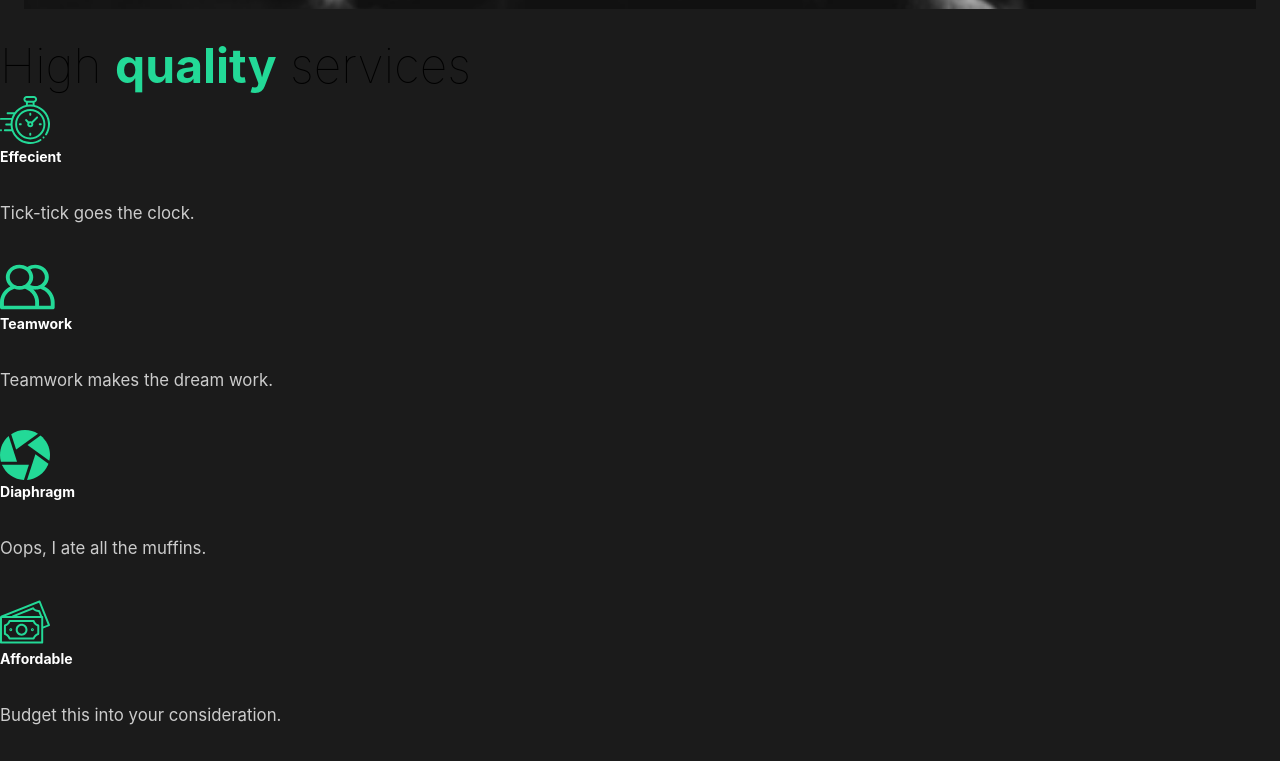
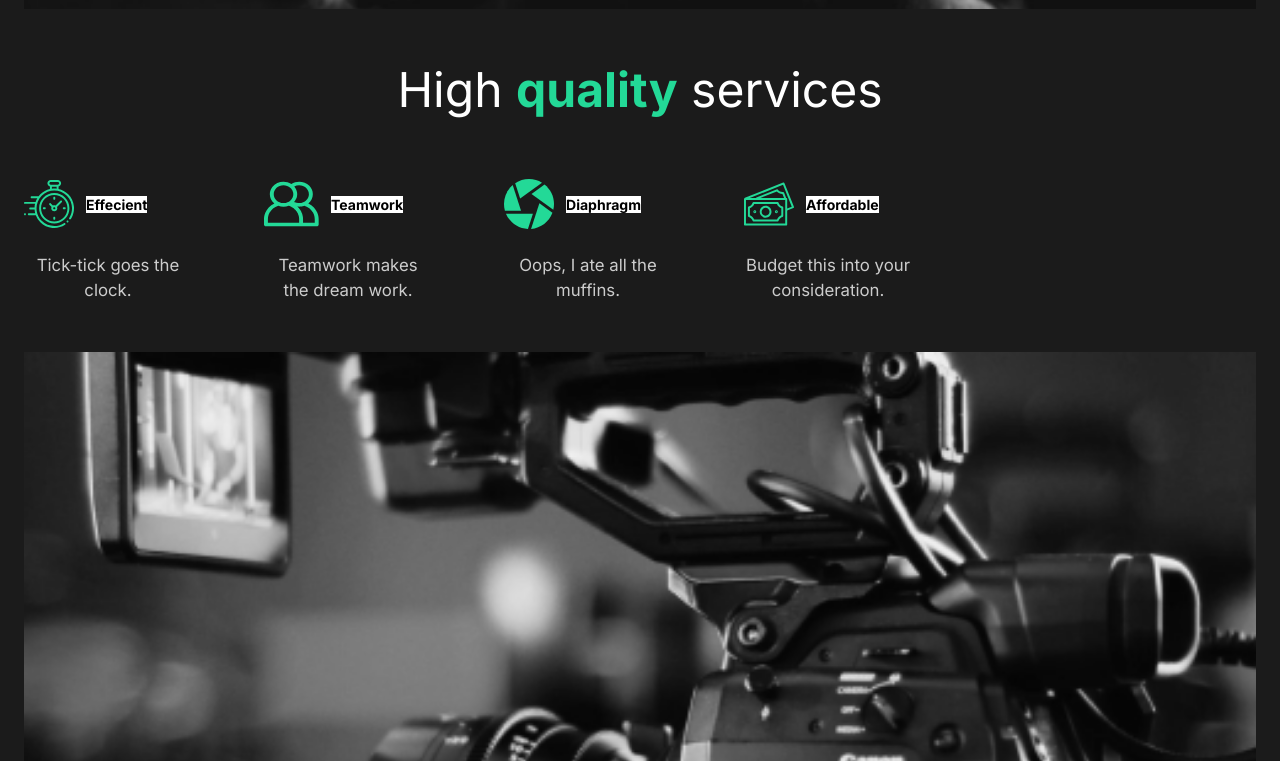
Before and after one commit to Alex-Lee-Myers/creator-portfolio, a React (Create React App) app: page / in a window 1280 px wide. Shown: the part 1059-1820 px from the top of the page. Built offline with nearby package versions, Linux system fonts and the light colour scheme.

Commit message:
created layout styling folder within styles.ts for general layouts of sections. GlobalStyle updated with fonts and small spacing updates.

```diff
--- a/public/index.html
+++ b/public/index.html
@@ -1,43 +1,28 @@
 <!DOCTYPE html>
 <html lang="en">
+
 <head>
   <meta charset="utf-8" />
   <link rel="icon" href="%PUBLIC_URL%/favicon.ico" />
+  <link rel="preconnect" href="https://fonts.googleapis.com">
+  <link rel="preconnect" href="https://fonts.gstatic.com" crossorigin>
+  <link
+    href="https://fonts.googleapis.com/css2?family=Inter:wght@400;700&family=Lato:wght@400;700&family=Lobster&display=swap"
+    rel="stylesheet">
   <meta name="viewport" content="width=device-width, initial-scale=1" />
   <meta name="theme-color" content="#000000" />
-    <meta
-      name="description"
-      content="Web site created using create-react-app"
-    />
+  <meta name="Capture Portfolio"
+    content="A simple, minimalistic, and modern website template for your artist portfolio." />
   <link rel="apple-touch-icon" href="%PUBLIC_URL%/logo192.png" />
-    <!--
-      manifest.json provides metadata used when your web app is installed on a
-      user's mobile device or desktop. See https://developers.google.com/web/fundamentals/web-app-manifest/
-    -->
+
   <link rel="manifest" href="%PUBLIC_URL%/manifest.json" />
-    <!--
-      Notice the use of %PUBLIC_URL% in the tags above.
-      It will be replaced with the URL of the `public` folder during the build.
-      Only files inside the `public` folder can be referenced from the HTML.
 
-      Unlike "/favicon.ico" or "favicon.ico", "%PUBLIC_URL%/favicon.ico" will
-      work correctly both with client-side routing and a non-root public URL.
-      Learn how to configure a non-root public URL by running `npm run build`.
-    -->
-    <title>React App</title>
+  <title>Capture Portfolio</title>
 </head>
+
 <body>
   <noscript>You need to enable JavaScript to run this app.</noscript>
   <div id="root"></div>
-    <!--
-      This HTML file is a template.
-      If you open it directly in the browser, you will see an empty page.
+</body>
 
-      You can add webfonts, meta tags, or analytics to this file.
-      The build step will place the bundled scripts into the <body> tag.
-
-      To begin the development, run `npm start` or `yarn start`.
-      To create a production bundle, use `npm run build` or `yarn build`.
-    -->
-  </body>
 </html>
--- a/src/components/ServicesSection.tsx
+++ b/src/components/ServicesSection.tsx
@@ -5,50 +5,85 @@ import diaphragm from '../img/diaphragm.svg';
 import money from '../img/money.svg';
 import teamwork from '../img/teamwork.svg';
 import home2 from '../img/home2.png';
+//Styled Components Import
+import styled from 'styled-components';
+import {StyledLayout, StyledDescription, StyledImage, StyledHide} from '../styles';
 
 class ServicesSection extends React.Component{
 
 
     public render() {
         return (
-            <div className="services-section">
-                <div className="description">
+            <Services>
+                <StyledDescription>
                     <h2>High <span>quality</span> services</h2>
-                    <div className="cards">
-                        <div className="card">
+                    <Cards>
+                        <Card>
                             <div className="icon">
                                 <img src={clock} alt="clock"/>
                                 <h3>Effecient</h3>
                             </div>
                             <p>Tick-tick goes the clock.</p>
-                        </div>
-                        <div className="card">
+                        </Card>
+                        <Card>
                             <div className="icon">
                                 <img src={teamwork} alt="teamwork"/>
                                 <h3>Teamwork</h3>
                             </div>
                             <p>Teamwork makes the dream work.</p>
-                        </div>
-                        <div className="card">
+                        </Card>
+                        <Card>
                             <div className="icon">
                                 <img src={diaphragm} alt="diaphragm"/>
                                 <h3>Diaphragm</h3>
                             </div>
                             <p>Oops, I ate all the muffins.</p>
-                        </div>
-                        <div className="card">
+                        </Card>
+                        <Card>
                             <div className="icon">
                                 <img src={money} alt="money"/>
                                 <h3>Affordable</h3>
                             </div>
                             <p>Budget this into your consideration.</p>
-                        </div>
-                    </div>
-                </div>
+                        </Card>
+                    </Cards>
+                </StyledDescription>
+                <StyledImage>
                 <img src={home2} alt="" />
-            </div>
+                </StyledImage>
+            </Services>
         );
     }
 }
 
+//Custom Styled Components
+const Services = styled(StyledLayout)`
+    h2 {
+        padding-bottom: 5rem;
+    }
+    p{
+        width: 70%;
+        padding: 2rem 0rem 4rem 0rem;
+    }
+`
+
+const Cards = styled.div`
+    display: flex;
+    flex-wrap: wrap;
+`
+
+const Card = styled.div`
+    flex-basis: 20rem;
+    .icon {
+        display: flex;
+        align-items: center;
+        h3 {
+            margin-left: 1rem;
+            background: white;
+            padding: 1 rem;
+            color: black;
+        }
+    }
+`
+
 export default ServicesSection;
--- /dev/null
+++ b/src/styles.ts
@@ -0,0 +1,52 @@
+import styled from "styled-components";
+import { motion } from "framer-motion";
+
+//! Styled Components
+export const StyledLayout = styled.div`
+    min-height: 90vh;
+    display: flex;
+    align-items: center;
+    justify-content: space-between;
+    padding: 5rem 10rem;
+    color: white;
+
+    @media (max-width: 1300px) {
+    display: block;
+    padding: 2rem 2rem;
+    text-align: center;
+    }
+`;
+
+
+export const StyledDescription = styled.div`
+    flex: 1;
+    padding-right: 5rem;
+    z-index: 2;
+
+    h2 {
+        font-weight: lighter;
+    }
+
+    @media (max-width: 1300px) {
+        padding: 0;
+            button {
+                margin: 2rem 0rem 5rem 0rem;
+        }
+    }
+`;
+
+export const StyledImage = styled.div`
+    z-index: 2;
+    flex: 1;
+    overflow: hidden;
+
+    img {
+    width: 100%;
+    height: 80vh;
+    object-fit: cover;
+    }
+`;
+
+export const StyledHide = styled.div`
+    overflow: hidden;
+`;
```
Also changed, not shown: src/components/AboutMeSection.tsx (+15 -62 lines). Lines whose indentation alone changed are shown as unchanged.
